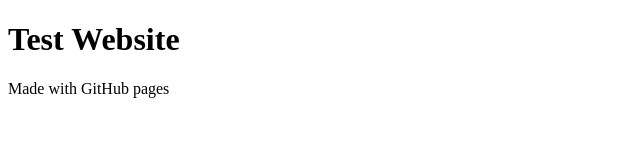
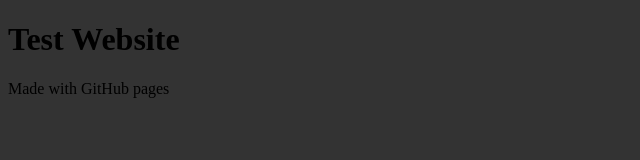
Before and after one commit to pure-life-git/pure-life-git.github.io, a plain HTML site: page index.html in a window 1280 px wide. Shown: the whole page, without its empty margins (0-640 px from the left). Drawn offline with Linux system fonts and the light colour scheme.

Commit message:
css addition

```diff
--- a/index.html
+++ b/index.html
@@ -1,6 +1,7 @@
 <!DOCTYPE html>
 <head>
     <title>Theo Goodman's Homepage</title>
+    <link rel="stylesheet" type="text/css" href="style.css">
 </head>
 <body>
     <h1>Test Website</h1>
--- /dev/null
+++ b/style.css
@@ -0,0 +1,3 @@
+body {
+    background-color: #333;
+}
```
